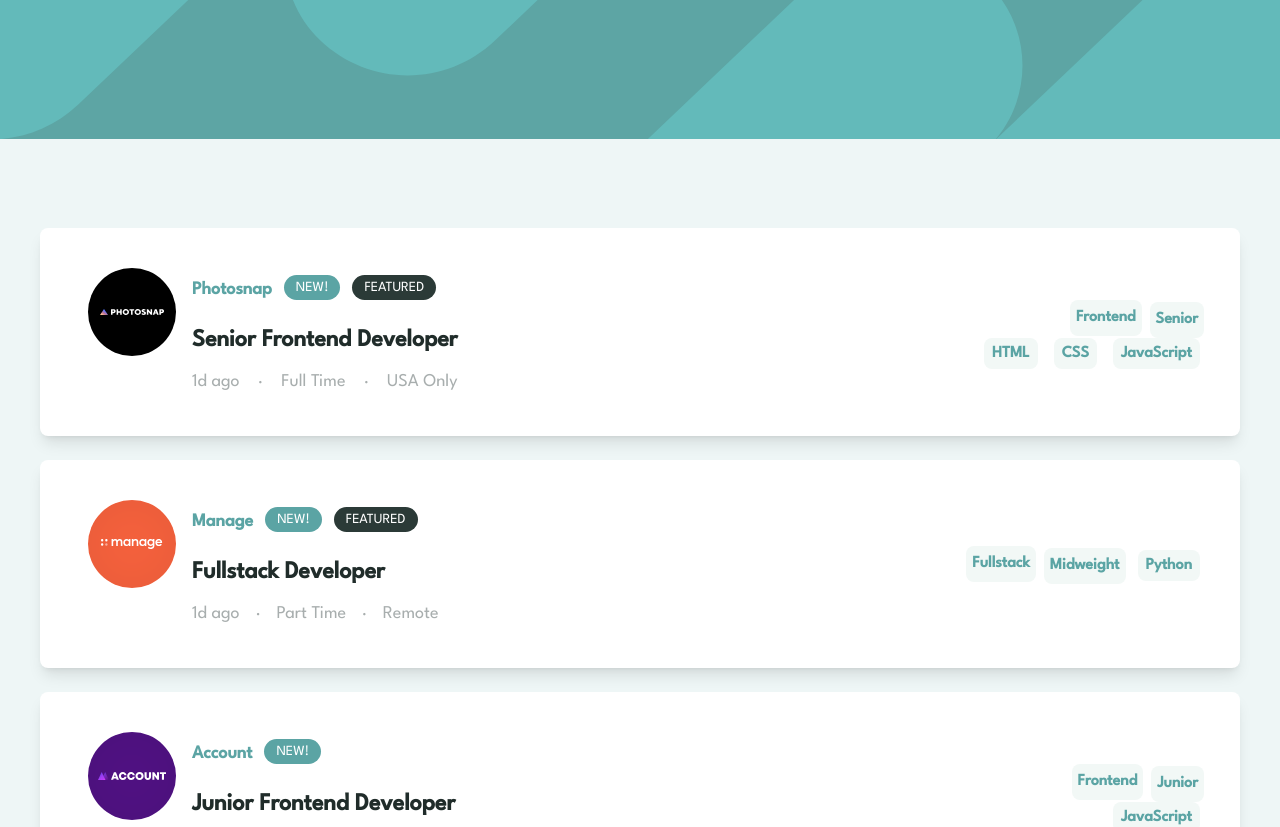
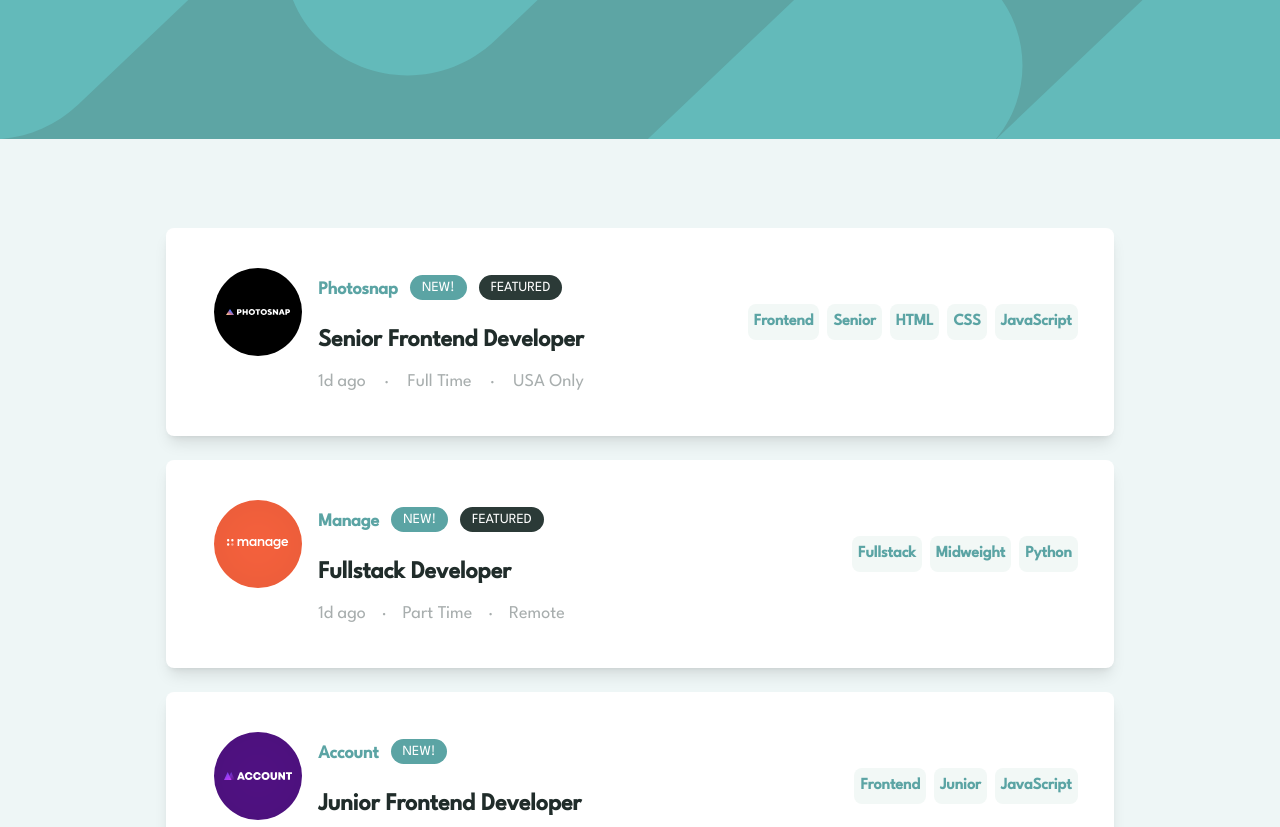
Before and after one commit to Petsamuel/static-job-listing, a React (Vite) app: page / in a window 1280 px wide. Shown: the top 827 px of the page. Built offline with nearby package versions, Linux system fonts and the light colour scheme.

Commit message:
modified

```diff
--- a/src/data.tsx
+++ b/src/data.tsx
@@ -4,7 +4,7 @@ import account from "../src/images/account.svg";
 import myhome from "../src/images/myhome.svg";
 import studios from "../src/images/loop-studios.svg";
 import faceit from "../src/images/faceit.svg";
-import Shortly from "../src/images/Shortly.svg";
+import shortly from "../src/images/Shortly.svg";
 import insure from "../src/images/insure.svg";
 import eyecam from "../src/images/eyecam-co.svg";
 import air_filters from "../src/images/the-air-filter-company.svg";
@@ -13,7 +13,7 @@ export const data = [
   {
     id: 1,
     company: "Photosnap",
-    logo:  photosnap ,
+    logo: photosnap,
     new: true,
     featured: true,
     position: "Senior Frontend Developer",
@@ -28,7 +28,7 @@ export const data = [
   {
     id: 2,
     company: "Manage",
-    logo:  manage ,
+    logo: manage,
     new: true,
     featured: true,
     position: "Fullstack Developer",
@@ -43,7 +43,7 @@ export const data = [
   {
     id: 3,
     company: "Account",
-    logo:  account ,
+    logo: account,
     new: true,
     featured: false,
     position: "Junior Frontend Developer",
@@ -58,7 +58,7 @@ export const data = [
   {
     id: 4,
     company: "MyHome",
-    logo:  myhome ,
+    logo: myhome,
     new: false,
     featured: false,
     position: "Junior Frontend Developer",
@@ -73,7 +73,7 @@ export const data = [
   {
     id: 5,
     company: "Loop Studios",
-    logo: studios ,
+    logo: studios,
     new: false,
     featured: false,
     position: "Software Engineer",
@@ -88,7 +88,7 @@ export const data = [
   {
     id: 6,
     company: "FaceIt",
-    logo:  faceit ,
+    logo: faceit,
     new: false,
     featured: false,
     position: "Junior Backend Developer",
@@ -103,7 +103,7 @@ export const data = [
   {
     id: 7,
     company: "Shortly",
-    logo: Shortly,
+    logo: shortly,
     new: false,
     featured: false,
     position: "Junior Developer",
--- a/src/pages/Index.tsx
+++ b/src/pages/Index.tsx
@@ -4,7 +4,6 @@ import Footer from "../components/Footer";
 import { data } from "../data";
 
 export default function IndexPage() {
-  // const [filterSkill, setFilterSkill] = useState(data);
   const [container, setContainer] = useState<string[]>([]);
 
   const toggleFilter = (userFilter: string | string[]) => {
@@ -25,33 +24,37 @@ export default function IndexPage() {
 
       {container.length > 0 ? (
         <section className=" flex relative -mt-10 " id="filter">
-          <div className="bg-white p-5 rounded-lg flex justify-between gap-32 items-center shadow-lg w-full mx-16 ">
-            <div>
-              <div className="flex items-center ">
+          <div className="bg-white p-5 rounded-lg flex justify-between gap-32 items-center shadow-lg  mx-16 w-screen">
+            <div className="flex items-center flex-wrap">
               {container.map((val, key) => (
-                  <div className="flex items-center font-bold mx-2" key={key}>
+                <div className="flex items-center font-bold m-2" key={key}>
                   <div className="p-2 bg-[#f2f8f6] text-[#5ba4a4] rounded-l-lg cursor-pointer w-fit">
                     <p className="px-2 ">{val}</p>
                   </div>
-                    <span className="p-2 bg-[#5ba4a4] text-white rounded-r-lg cursor-pointer">
+                  <span
+                    onClick={() => null}
+                    className="p-2 bg-[#5ba4a4] text-white rounded-r-lg cursor-pointer"
+                  >
                     X
                   </span>
                 </div>
               ))}
             </div>
+
+            <div onClick={() => setContainer([])} className="cursor-pointer">
+              Clear
             </div>
-            <div className="cursor-pointer">Clear</div>
           </div>
         </section>
       ) : (
         ""
       )}
       <main className="my-14 flex justify-center mx-8">
-        <div className="mx-2">
+        <div className="mx-2 ">
           {data.map((value) => (
             <div
               key={value.id}
-              className="bg-[#ffffff] cursor-pointer lg:my-6 my-12  flex lg:flex-row flex-col lg:items-center rounded-lg shadow-lg lg:px-8  px-4  justify-between lg:gap-64 "
+              className="bg-[#ffffff] cursor-pointer lg:my-6 my-12  flex lg:flex-row flex-col lg:items-center rounded-lg shadow-lg lg:px-8  px-4  justify-between lg:gap-20"
             >
               <div className="lg:py-10 pt-10 flex relative min-w-max">
                 <div className="px-4 absolute lg:sticky  -left-25 -top-7 ">
@@ -99,36 +102,36 @@ export default function IndexPage() {
               </div>
               <div className="bg-[#5ba4a4] my-3 h-1 rounded-full"></div>
 
-              <div className="font-semibold text-[#5ba4a4] items-center flex lg:place-content-end py-5 flex-wrap flex-auto space-y-1">
-                <span
+              <div className="font-semibold text-[#5ba4a4] items-center flex lg:place-content-end pb-5 flex-wrap lg:flex-nowrap">
+                <div
                   onClick={() => {
                     toggleFilter(value.role);
                   }}
-                  className="p-1.5 mx-1 rounded-lg bg-[#f2f8f6] hover:bg-[#5ba4a4] hover:text-white "
+                  className="p-1.5 mx-1 rounded-lg bg-[#f2f8f6] hover:bg-[#5ba4a4] hover:text-white flex items-center gap-2"
                 >
                   {value.role}
-                </span>
-                <span
+                </div>
+                <div
                   onClick={() => {
                     toggleFilter(value.level);
                   }}
-                  className="p-1.5 mx-1 rounded-lg bg-[#f2f8f6] hover:bg-[#5ba4a4] hover:text-white "
+                  className="p-1.5 mx-1 rounded-lg bg-[#f2f8f6] hover:bg-[#5ba4a4] hover:text-white flex items-center"
                 >
                   {value.level}
-                </span>
-                <span>
+                </div>
+                <div className="flex items-center ">
                   {value.languages.map((val, key) => (
-                    <span
+                    <div
                       onClick={() => {
-                        toggleFilter(value.languages);
+                        toggleFilter(val);
                       }}
-                      className="p-2 mx-2 rounded-lg bg-[#f2f8f6] hover:bg-[#5ba4a4] hover:text-white "
                       key={key}
+                      className="p-1.5 mx-1 rounded-lg bg-[#f2f8f6] hover:bg-[#5ba4a4] hover:text-white flex items-center"
                     >
                       {val}
-                    </span>
+                    </div>
                   ))}
-                </span>
+                </div>
               </div>
             </div>
           ))}
```
Lines whose indentation alone changed are shown as unchanged.
